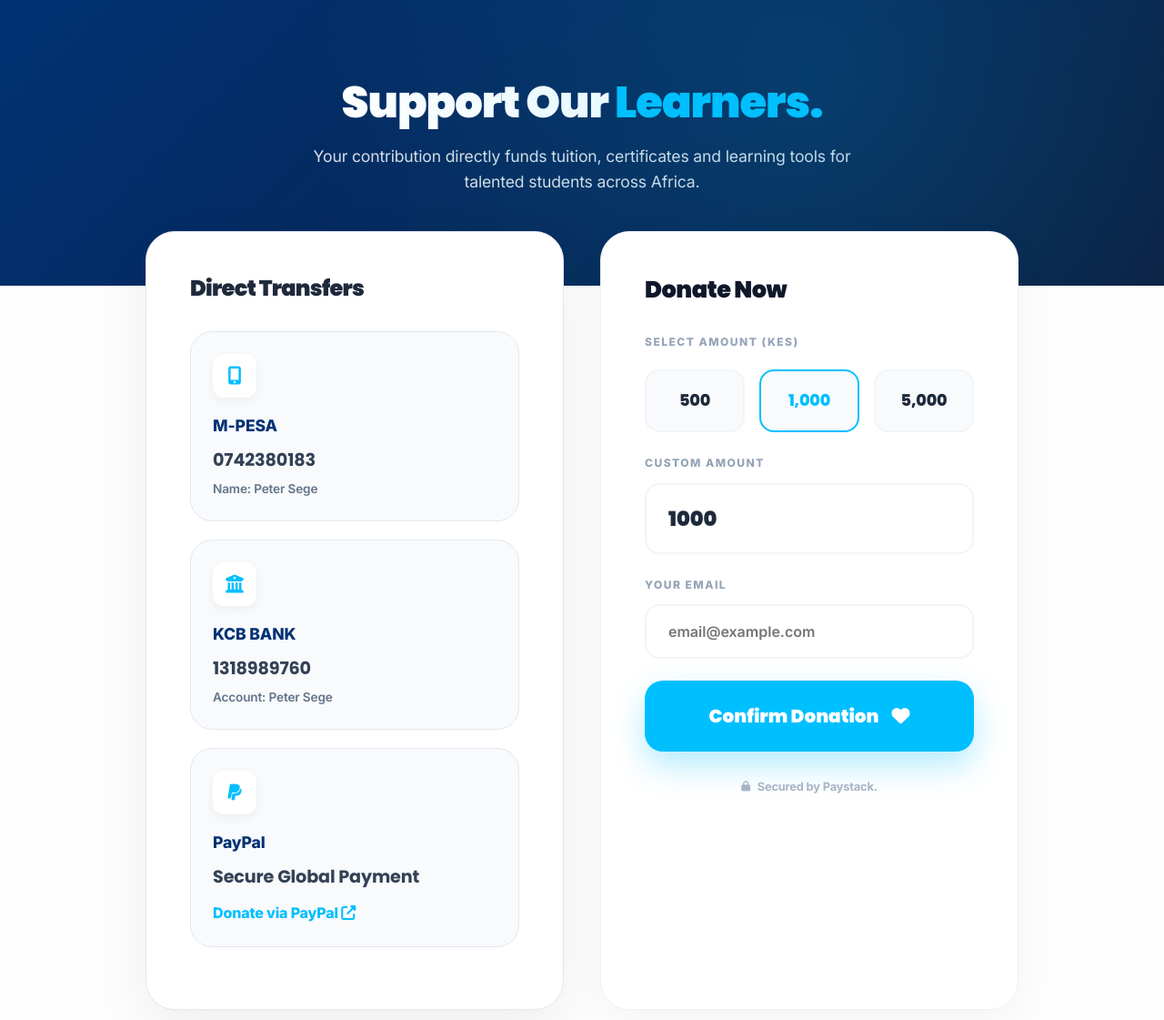
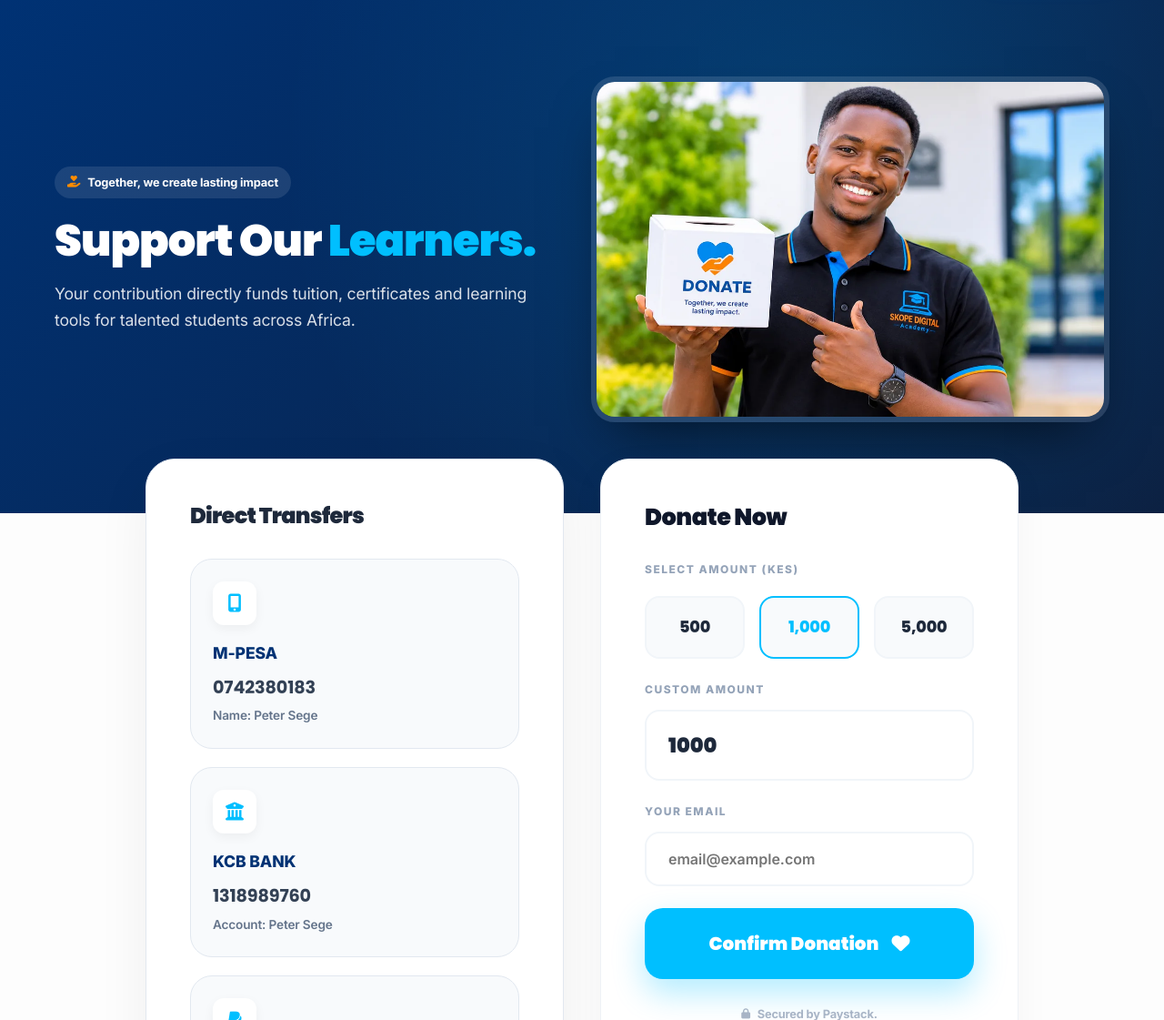
Before and after one commit to Sege-Peter/Skope-Digital-Academy, a PHP site: page /Skope/donate in a window 1280 px wide. Shown: the part 119-1240 px from the top of the page at 91% size. Run offline with PHP 8.4, Linux system fonts and the light colour scheme; data that the repository does not hold is empty; some libraries are stand-ins or nearby versions.

Commit message:
Donate page: branded photo in the hero
Co-Authored-By: Claude Opus 5.5 <noreply@anthropic.com>

```diff
--- a/donate.php
+++ b/donate.php
@@ -34,6 +34,12 @@ $user = isLoggedIn() ? currentUser() : null;
             background: radial-gradient(circle at 70% 30%, rgba(0,191,255,0.15) 0%, transparent 60%);
             pointer-events: none;
         }
+        .donate-hero-grid { display: grid; grid-template-columns: minmax(0, 1fr) minmax(0, 1.05fr); gap: 48px; align-items: center; text-align: left; position: relative; z-index: 2; }
+        .donate-hero-text .hero-sub { margin: 0; }
+        .donate-kicker { display: inline-flex; align-items: center; gap: 8px; padding: 7px 14px; border-radius: 999px; background: rgba(255,255,255,.1); color: #fff; font-size: .8rem; font-weight: 700; margin-bottom: 18px; }
+        .donate-kicker i { color: var(--premium-orange); }
+        .donate-hero-art img { display: block; width: 100%; height: auto; aspect-ratio: 1100 / 733; border-radius: 26px; border: 6px solid rgba(255,255,255,.12); box-shadow: 0 30px 60px -26px rgba(0,0,0,.65); }
+        @media (max-width: 900px) { .donate-hero-grid { grid-template-columns: 1fr; gap: 28px; text-align: center; } .donate-hero-text .hero-sub { margin: 0 auto; } .donate-hero-art { max-width: 560px; margin: 0 auto; } }
         .donate-container { max-width: 1000px; margin: -60px auto 100px; padding: 0 20px; position: relative; z-index: 10; }
         .donate-grid { display: grid; grid-template-columns: 1fr 1fr; gap: 40px; }
         .premium-card {
@@ -99,9 +105,15 @@ $user = isLoggedIn() ? currentUser() : null;
     <?php require_once 'includes/nav.php'; ?>
 
     <section class="donate-hero">
-        <div class="container">
-            <h1>Support Our <span style="color: var(--sky-blue);">Learners.</span></h1>
-            <p class="hero-sub">Your contribution directly funds tuition, certificates and learning tools for talented students across Africa.</p>
+        <div class="container donate-hero-grid">
+            <div class="donate-hero-text">
+                <span class="donate-kicker"><i class="fas fa-hand-holding-heart"></i> Together, we create lasting impact</span>
+                <h1>Support Our <span style="color: var(--sky-blue);">Learners.</span></h1>
+                <p class="hero-sub">Your contribution directly funds tuition, certificates and learning tools for talented students across Africa.</p>
+            </div>
+            <div class="donate-hero-art">
+                <picture><source type="image/webp" srcset="assets/images/promo/donate.webp"><img src="assets/images/promo/donate.jpg" width="1100" height="733" alt="A smiling Skope Digital Academy team member in the academy shirt holding a donation box that reads Donate: Together, we create lasting impact." fetchpriority="high"></picture>
+            </div>
         </div>
     </section>
 
```
Also changed, not shown: assets/images/promo/donate.jpg (added), assets/images/promo/donate.webp (added).
